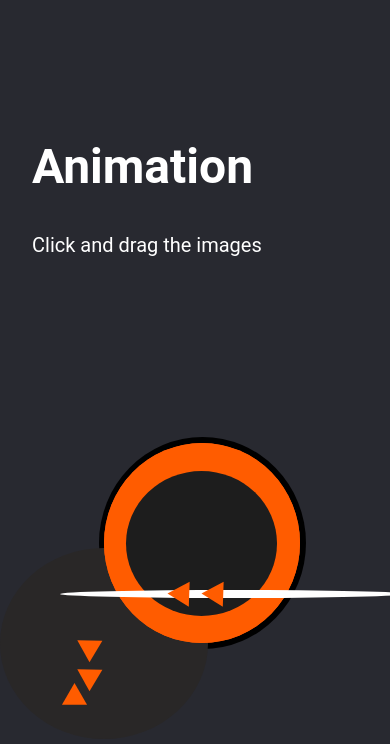
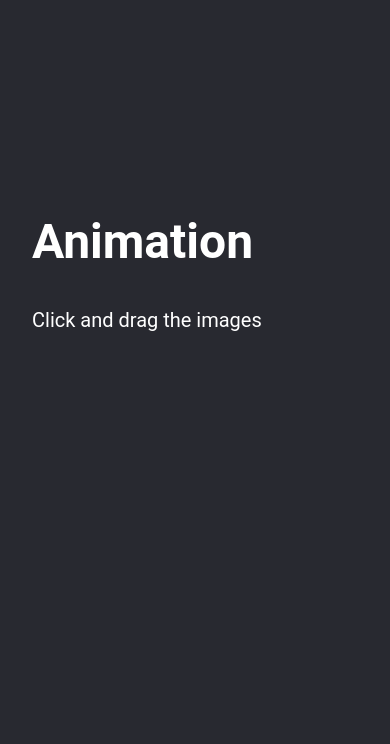
Before and after one commit to Josh4286/gatsby-portfolio-v1, a Gatsby site: page / in a window 390 px wide. Shown: the part 866-1610 px from the top of the page. Built offline with nearby package versions, Linux system fonts and the light colour scheme; Gatsby itself is replaced by a stand-in of ours.

Commit message:
commented out an image
tested the UI on mobile browser and commented out the image for now as it left a white border on the right side of the mobile screen at small widths

```diff
--- a/src/components/SectionOne.js
+++ b/src/components/SectionOne.js
@@ -11,7 +11,7 @@ const SectionOne = () => {
                     <p>Click and drag the images</p>
                 </ColumnLeft>
                 <ColumnRight>
-                    <Image src={ImageOne} alt='image'/>
+                    {/*<Image src={ImageOne} alt='image'/>*/}
                 </ColumnRight>
 
             </Wrapper>
```
